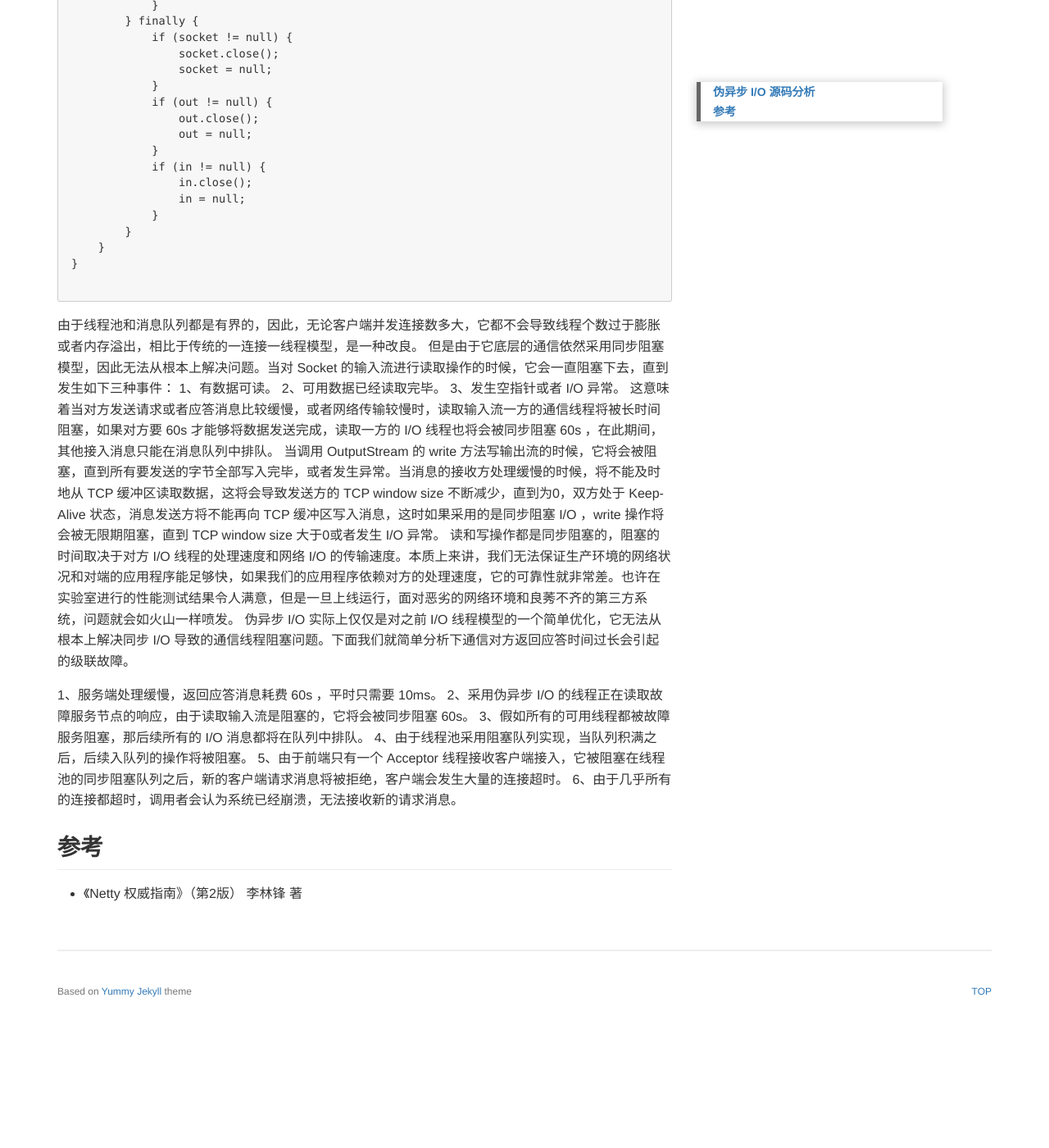
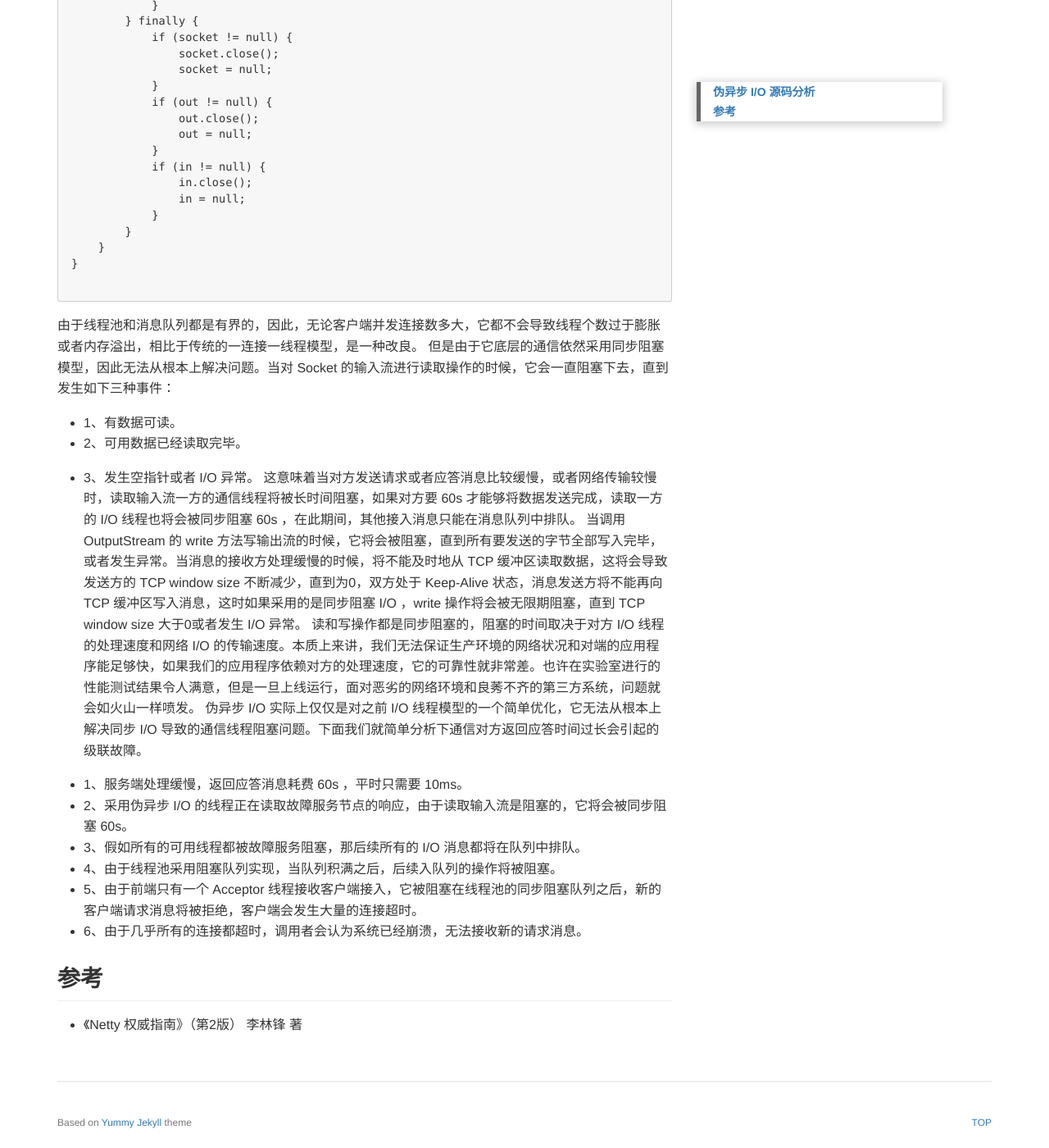
Before and after one commit to whatilove/whatilove.github.io, a Jekyll site: the page built from _posts/notebook/2018-1-2-伪异步I:O通信模型.md, in a window 1280 px wide and 1400 px high, scrolled down 4125 px. Shown: the whole window at 82% size. Built offline with Jekyll 4.4.1, drawn with Linux system fonts in a browser that asks for light colours; a script that is not in the unit is left out; before the commit the page ends 5365 px from its top, so only the background shows below that.

Commit message:
edit nbio
edit nbio

```diff
--- a/_posts/notebook/2018-1-2-伪异步I:O通信模型.md
+++ b/_posts/notebook/2018-1-2-伪异步I:O通信模型.md
@@ -188,20 +188,20 @@
 
 由于线程池和消息队列都是有界的，因此，无论客户端并发连接数多大，它都不会导致线程个数过于膨胀或者内存溢出，相比于传统的一连接一线程模型，是一种改良。
 但是由于它底层的通信依然采用同步阻塞模型，因此无法从根本上解决问题。当对 Socket 的输入流进行读取操作的时候，它会一直阻塞下去，直到发生如下三种事件：
-1、有数据可读。
-2、可用数据已经读取完毕。
-3、发生空指针或者 I/O 异常。
+* 1、有数据可读。
+* 2、可用数据已经读取完毕。
+* 3、发生空指针或者 I/O 异常。
 这意味着当对方发送请求或者应答消息比较缓慢，或者网络传输较慢时，读取输入流一方的通信线程将被长时间阻塞，如果对方要 60s 才能够将数据发送完成，读取一方的 I/O 线程也将会被同步阻塞 60s ，在此期间，其他接入消息只能在消息队列中排队。
 当调用 OutputStream 的 write 方法写输出流的时候，它将会被阻塞，直到所有要发送的字节全部写入完毕，或者发生异常。当消息的接收方处理缓慢的时候，将不能及时地从 TCP 缓冲区读取数据，这将会导致发送方的 TCP window size 不断减少，直到为0，双方处于 Keep-Alive 状态，消息发送方将不能再向 TCP 缓冲区写入消息，这时如果采用的是同步阻塞 I/O ，write 操作将会被无限期阻塞，直到 TCP window size 大于0或者发生 I/O 异常。
 读和写操作都是同步阻塞的，阻塞的时间取决于对方 I/O 线程的处理速度和网络 I/O 的传输速度。本质上来讲，我们无法保证生产环境的网络状况和对端的应用程序能足够快，如果我们的应用程序依赖对方的处理速度，它的可靠性就非常差。也许在实验室进行的性能测试结果令人满意，但是一旦上线运行，面对恶劣的网络环境和良莠不齐的第三方系统，问题就会如火山一样喷发。
 伪异步 I/O 实际上仅仅是对之前 I/O 线程模型的一个简单优化，它无法从根本上解决同步 I/O 导致的通信线程阻塞问题。下面我们就简单分析下通信对方返回应答时间过长会引起的级联故障。
 
-1、服务端处理缓慢，返回应答消息耗费 60s ，平时只需要 10ms。
-2、采用伪异步 I/O 的线程正在读取故障服务节点的响应，由于读取输入流是阻塞的，它将会被同步阻塞 60s。
-3、假如所有的可用线程都被故障服务阻塞，那后续所有的 I/O 消息都将在队列中排队。
-4、由于线程池采用阻塞队列实现，当队列积满之后，后续入队列的操作将被阻塞。
-5、由于前端只有一个 Acceptor 线程接收客户端接入，它被阻塞在线程池的同步阻塞队列之后，新的客户端请求消息将被拒绝，客户端会发生大量的连接超时。
-6、由于几乎所有的连接都超时，调用者会认为系统已经崩溃，无法接收新的请求消息。
+* 1、服务端处理缓慢，返回应答消息耗费 60s ，平时只需要 10ms。
+* 2、采用伪异步 I/O 的线程正在读取故障服务节点的响应，由于读取输入流是阻塞的，它将会被同步阻塞 60s。
+* 3、假如所有的可用线程都被故障服务阻塞，那后续所有的 I/O 消息都将在队列中排队。
+* 4、由于线程池采用阻塞队列实现，当队列积满之后，后续入队列的操作将被阻塞。
+* 5、由于前端只有一个 Acceptor 线程接收客户端接入，它被阻塞在线程池的同步阻塞队列之后，新的客户端请求消息将被拒绝，客户端会发生大量的连接超时。
+* 6、由于几乎所有的连接都超时，调用者会认为系统已经崩溃，无法接收新的请求消息。
 
 
 ## 参考
```
Also changed, not shown: _posts/notebook/2017-10-21-通用程序设计-将局部变量的作用域最小化.md (added, +13 -0 lines).
